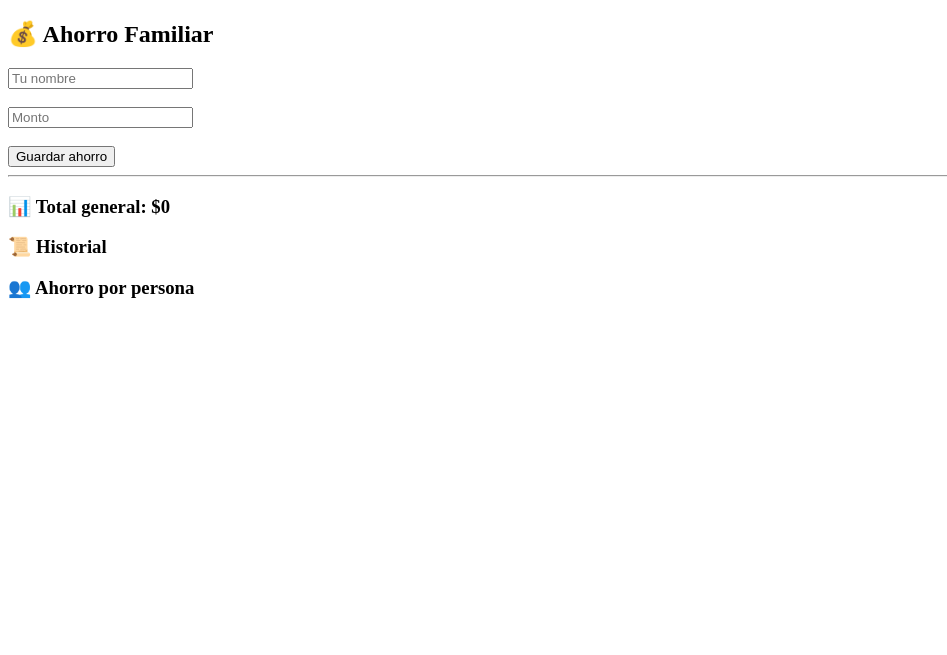
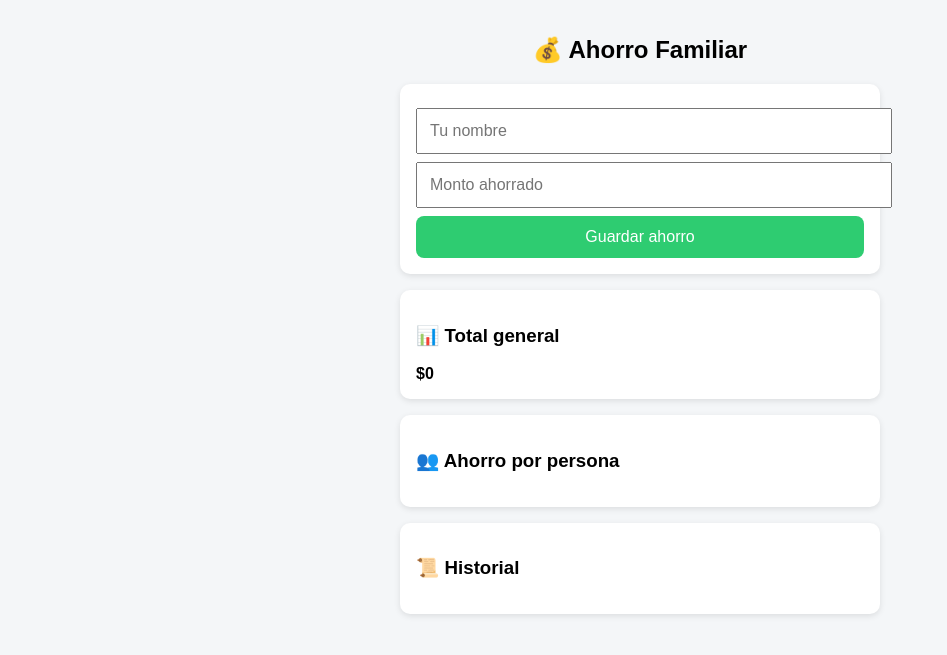
Before and after one commit to Pedro2606/Ahorro-familiar, a Flask app: page / in a window 1280 px wide. Shown: the top 655 px of the page, without its empty margins (0-947 px from the left). Run offline with Flask 3, Linux system fonts and the light colour scheme; data that the repository does not hold is empty.

Commit message:
Cambio de front

```diff
--- a/templates/index.html
+++ b/templates/index.html
@@ -4,36 +4,94 @@
     <meta charset="UTF-8">
     <title>Ahorro Familiar</title>
     <meta name="viewport" content="width=device-width, initial-scale=1">
+
+    <style>
+        body {
+            font-family: Arial, sans-serif;
+            background: #f4f6f8;
+            margin: 0;
+            padding: 0;
+        }
+
+        .container {
+            max-width: 480px;
+            margin: auto;
+            padding: 16px;
+        }
+
+        h2 {
+            text-align: center;
+        }
+
+        .card {
+            background: white;
+            padding: 16px;
+            border-radius: 10px;
+            margin-bottom: 16px;
+            box-shadow: 0 2px 6px rgba(0,0,0,0.1);
+        }
+
+        input, button {
+            width: 100%;
+            padding: 12px;
+            margin-top: 8px;
+            font-size: 16px;
+        }
+
+        button {
+            background: #2ecc71;
+            border: none;
+            color: white;
+            border-radius: 8px;
+        }
+
+        button:hover {
+            background: #27ae60;
+        }
+
+        ul {
+            padding-left: 18px;
+        }
+    </style>
 </head>
 <body>
 
+<div class="container">
+
     <h2>💰 Ahorro Familiar</h2>
 
+    <div class="card">
         <form method="post">
-    <input type="text" name="nombre" placeholder="Tu nombre" required><br><br>
-    <input type="number" name="monto" placeholder="Monto" required><br><br>
+            <input type="text" name="nombre" placeholder="Tu nombre" required>
+            <input type="number" name="monto" placeholder="Monto ahorrado" required>
             <button type="submit">Guardar ahorro</button>
         </form>
+    </div>
 
-<hr>
+    <div class="card">
+        <h3>📊 Total general</h3>
+        <strong>${{ total }}</strong>
+    </div>
 
-<h3>📊 Total general: ${{ total }}</h3>
-
-<h3>📜 Historial</h3>
-<ul>
-    {% for a in ahorros %}
-        <li>{{ a.fecha.split(" ")[0] }} - {{ a.nombre }} - ${{ a.monto }}</li>
-    {% endfor %}
-</ul>
-
+    <div class="card">
         <h3>👥 Ahorro por persona</h3>
         <ul>
             {% for nombre, monto in por_persona.items() %}
                 <li>{{ nombre }}: ${{ monto }}</li>
             {% endfor %}
         </ul>
+    </div>
 
+    <div class="card">
+        <h3>📜 Historial</h3>
+        <ul>
+            {% for a in ahorros %}
+                <li>{{ a.fecha.split("T")[0] }} - {{ a.nombre }} - ${{ a.monto }}</li>
+            {% endfor %}
+        </ul>
+    </div>
 
+</div>
 
 </body>
 </html>
```
Lines whose indentation alone changed are shown as unchanged.
